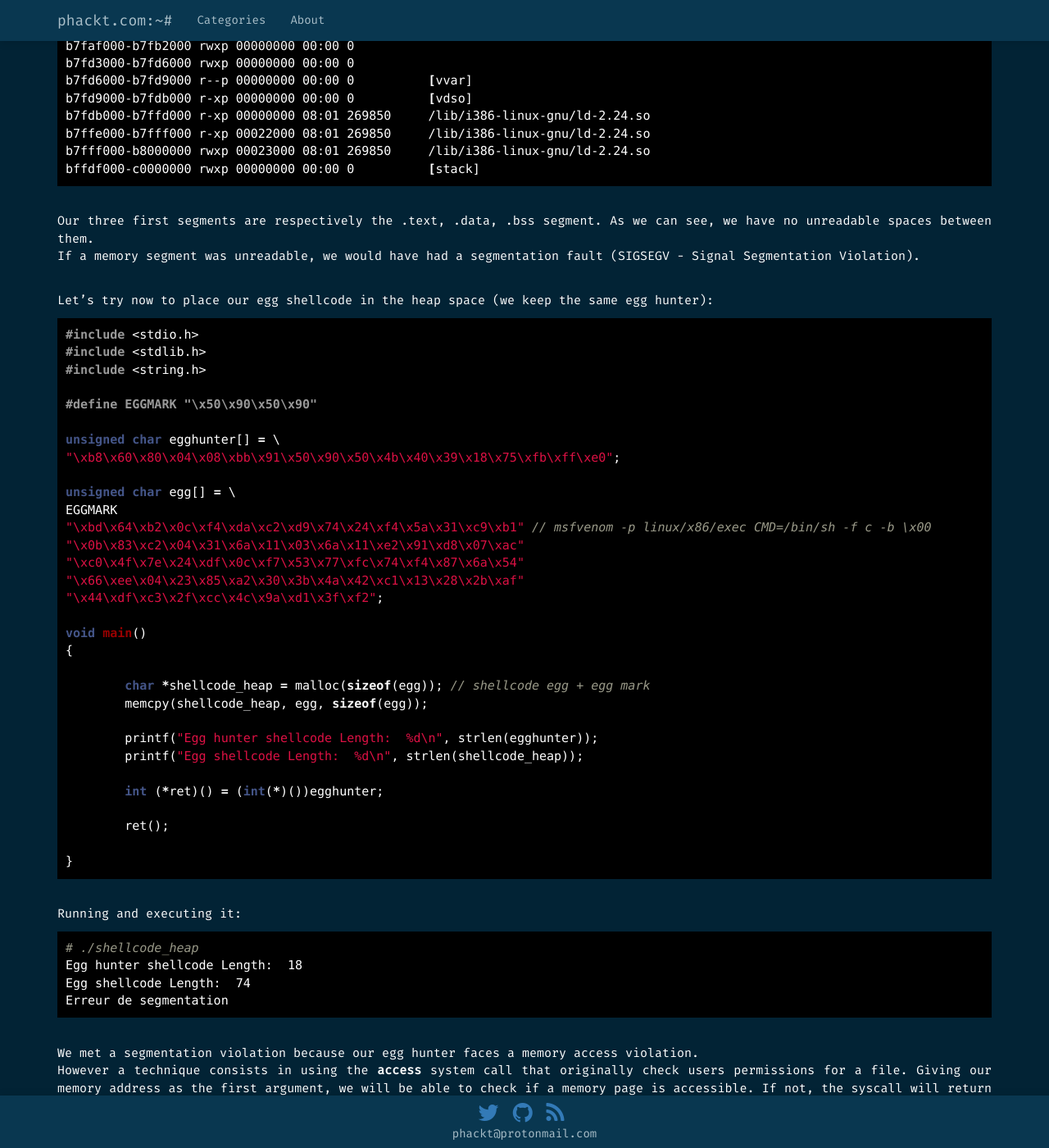
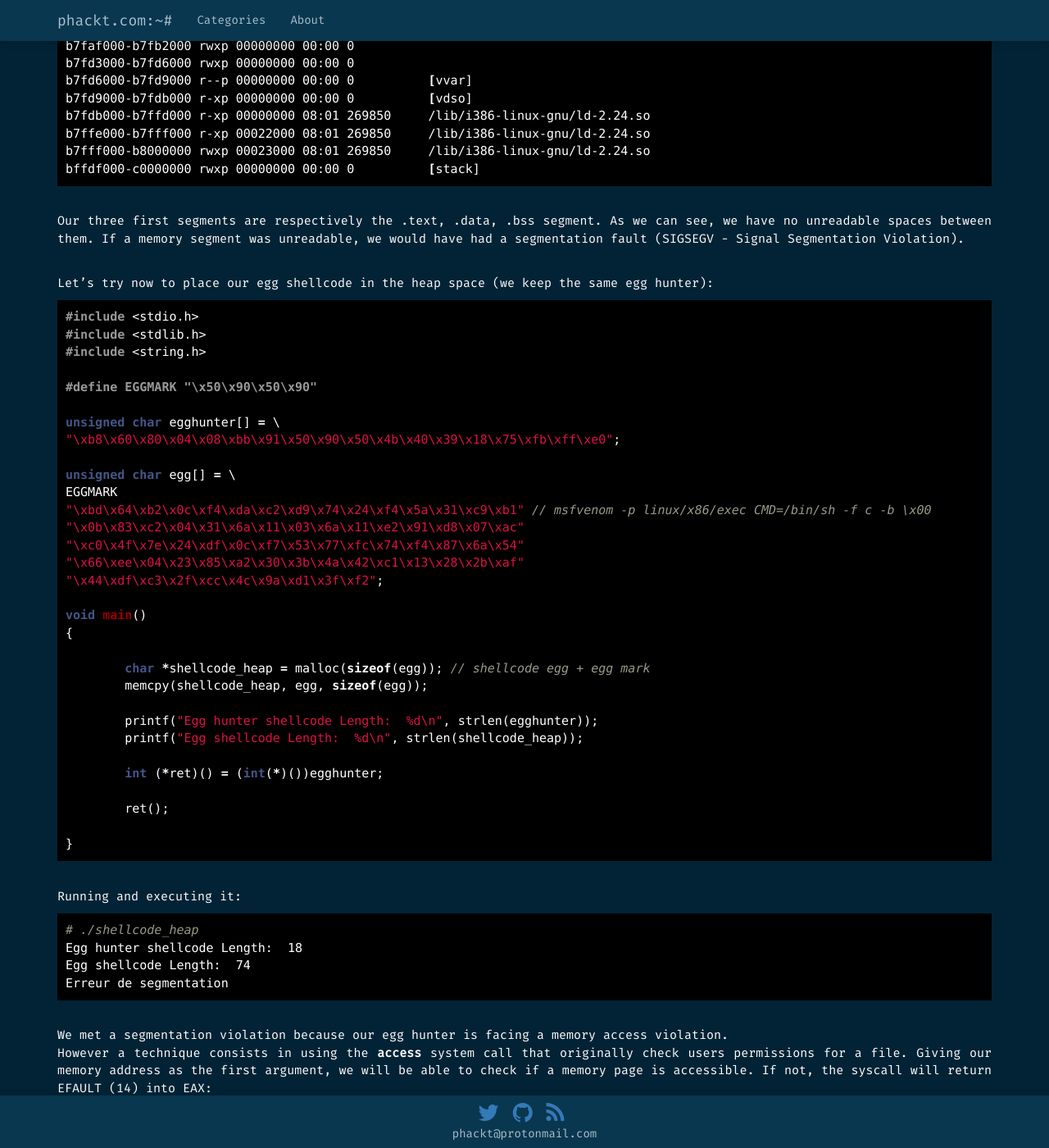
Before and after one commit to phackt/phackt.github.io, a Jekyll site: the page built from _posts/2017-04-21-slae-egg-hunter.markdown, in a window 1280 px wide and 1400 px high, scrolled down 3826 px. Shown: the whole window at 82% size. Built offline with Jekyll 4.4.1, drawn with Linux system fonts in a browser that asks for light colours; nearby versions of some CDN libraries; some web fonts are replaced; comment, search, counter and statistics services are not loaded.

Commit message:
Update 2017-04-21-slae-egg-hunter.markdown

````diff
--- a/_posts/2017-04-21-slae-egg-hunter.markdown
+++ b/_posts/2017-04-21-slae-egg-hunter.markdown
@@ -114,8 +114,7 @@ b7fff000-b8000000 rwxp 00023000 08:01 269850     /lib/i386-linux-gnu/ld-2.24.so
 bffdf000-c0000000 rwxp 00000000 00:00 0          [stack]
 ```
 
-Our three first segments are respectively the .text, .data, .bss segment. As we can see, we have no unreadable spaces between them.
-If a memory segment was unreadable, we would have had a segmentation fault (SIGSEGV - Signal Segmentation Violation).
+Our three first segments are respectively the .text, .data, .bss segment. As we can see, we have no unreadable spaces between them. If a memory segment was unreadable, we would have had a segmentation fault (SIGSEGV - Signal Segmentation Violation).
 
 Let's try now to place our egg shellcode in the heap space (we keep the same egg hunter):
 ```c
@@ -160,7 +159,7 @@ Egg shellcode Length:  74
 Erreur de segmentation
 ```
 
-We met a segmentation violation because our egg hunter faces a memory access violation.
+We met a segmentation violation because our egg hunter is facing a memory access violation.
 However a technique consists in using the **access** system call that originally check users permissions for a file. Giving our memory address as the first argument, we will be able to check if a memory page is accessible. If not, the syscall will return EFAULT (14) into EAX:
 ```
 int access(const char *pathname, int mode);
````
